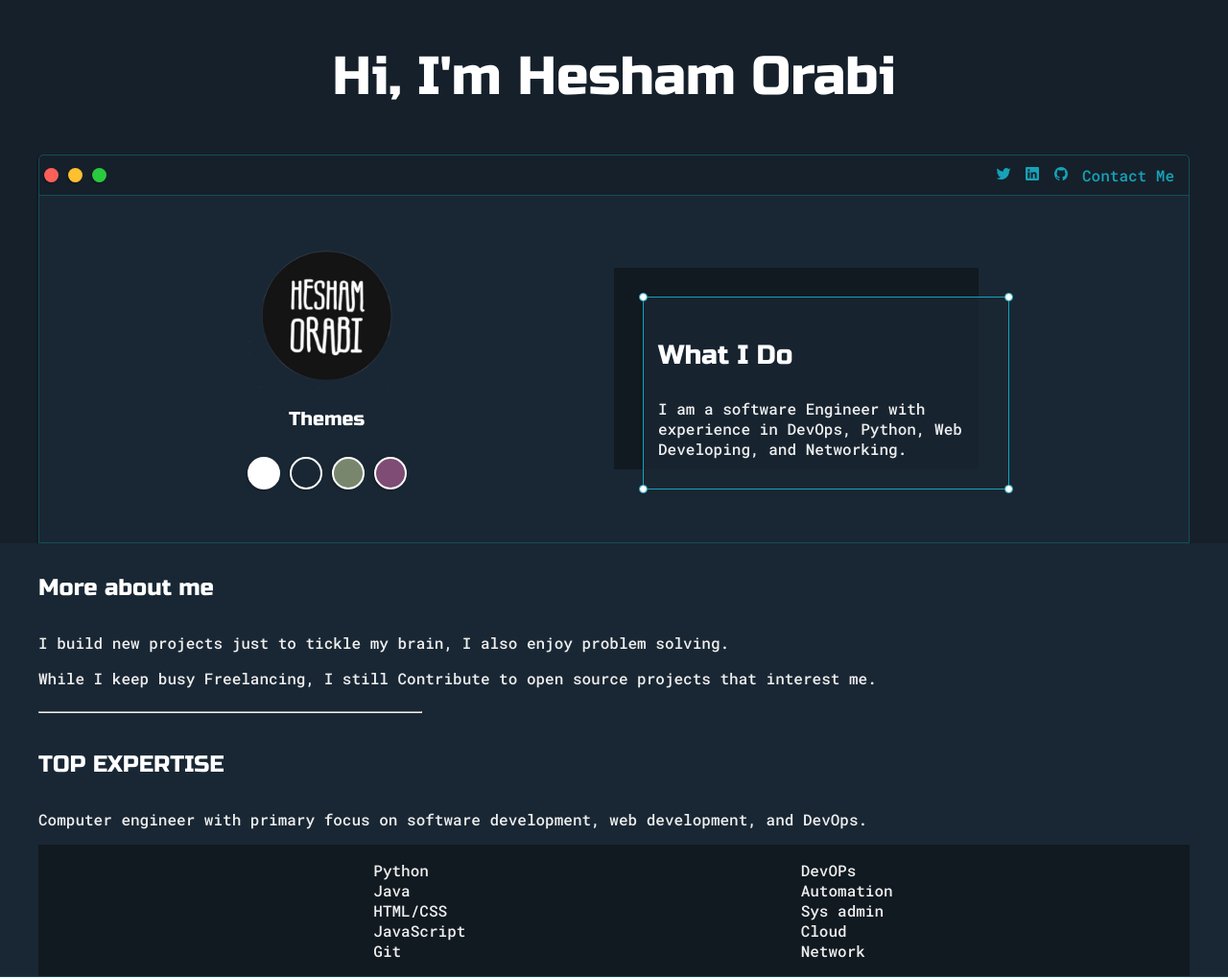
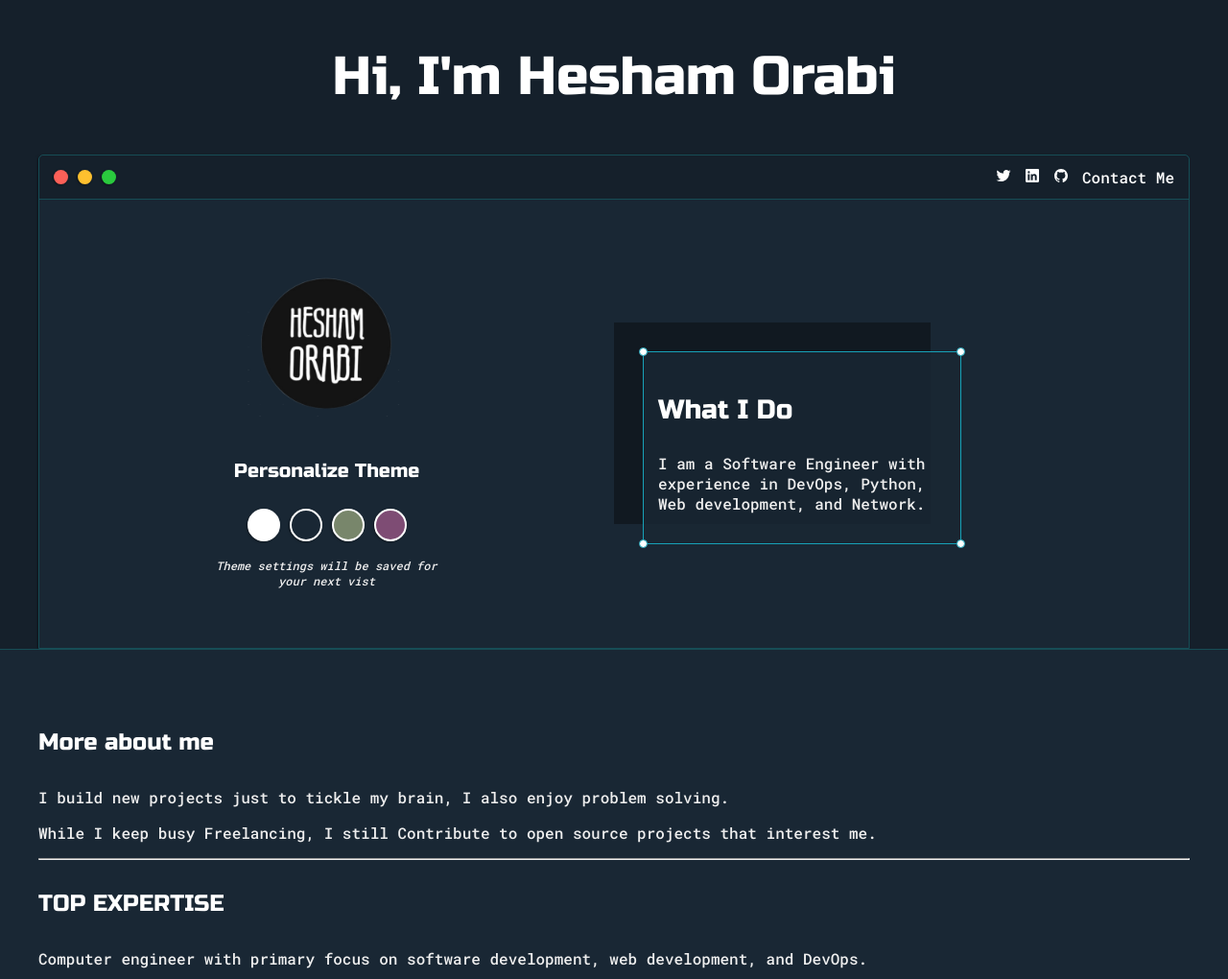
Before and after one commit to HeshamOrabi/myPortfolio, a plain HTML site: page index.html in a window 1280 px wide. Shown: the top 1020 px of the page at 96% size. Drawn offline with nearby package versions, Linux system fonts and the light colour scheme.

Commit message:
First Update

```diff
--- a/default.css
+++ b/default.css
@@ -1,219 +1,259 @@
-:root{
+:root {
 	--mainColor: #15202B;
 	--secondaryColor: #192734;
 
 	--borderColor: #164D56;
 
-    --maintext: #fff;
+	--mainText: #fff;
 	--secondaryText: #eeeeee;
 
-    --themeDotBorde: #FFF;
+	--themeDotBorder: #FFF;
 
 	--previewBg: rgb(25, 39, 52, 0.8);
-    --shadoww: #111921;
+	--previewShadow: #111921;
 }
 
-html, body{
+
+html,
+body {
 	padding: 0;
 	margin: 0;
+	scroll-behavior: smooth;
 }
 
-body *{
+body * {
 	transition: 0.3s;
 }
 
-h1, h2, h3, h4, h5, h6, strong{
+
+h1,
+h2,
+h3,
+h4,
+h5,
+h6,
+strong {
+	color: var(--mainText);
 	font-family: 'Russo One', sans-serif;
-    color: var(--maintext);
 	font-weight: 500;
 }
 
-p, li, span, label, input, textarea{
+p,
+li,
+span,
+label,
+input,
+textarea {
 	color: var(--secondaryText);
 	font-family: 'Roboto Mono', monospace;
 }
 
-a{
+a {
 	text-decoration: none;
 	color: #17a2b8;
 }
 
-ul{
+ul {
 	list-style: none;
 }
 
-h1{
+h1 {
 	font-size: 56px;
 }
 
-h2{
+h2 {
 	font-size: 36px;
 }
 
-h3{
+h3 {
 	font-size: 28px;
 }
 
-h4{
+h4 {
 	font-size: 24px;
 }
 
-h5{
+h5 {
 	font-size: 20px;
 }
 
-h6{
+h6 {
 	font-size: 16px;
 }
 
-.s1{
+
+.s1 {
 	background-color: var(--mainColor);
-    border-bottom:1bx solid var(--borderColor);
+	border-bottom: 1px solid var(--borderColor);
 	overflow: auto;
 }
 
-.s2{
+.s2 {
 	background-color: var(--secondaryColor);
-    border-bottom:1px solid var(--borderColor);
+	border-bottom: 1px solid var(--borderColor);
 	overflow: auto;
 }
 
-.main-container{
+
+
+
+.main-container {
 	width: 1200px;
 	margin: 0 auto;
 }
 
-.greeting-weapper{
+
+.greeting-wrapper {
 	display: grid;
 	text-align: center;
 	align-content: center;
 	min-height: 10em;
+
 }
 
-.intro-weapper{
+.intro-wrapper {
 	background-color: var(--secondaryColor);
 	border: 1px solid var(--borderColor);
 	border-radius: 5px 5px 0 0;
 
-    -webkit-box-shadow: -1px 1px 3px -1px rgba(0,0,0,0.75);
-    -moz-box-shadow: -1px 1px 3px -1px rgba(0,0,0,0.75);
-    box-shadow: -1px 1px 3px -1px rgba(0,0,0,0.75);
+
+	-webkit-box-shadow: -1px 1px 3px -1px rgba(0, 0, 0, 0.75);
+	-moz-box-shadow: -1px 1px 3px -1px rgba(0, 0, 0, 0.75);
+	box-shadow: -1px 1px 3px -1px rgba(0, 0, 0, 0.75);
 
 	display: grid;
 	grid-template-columns: 1fr 1fr;
 	grid-template-areas:
 		'nav-wrapper nav-wrapper'
-        'left-colum right-colum'
+		'left-column right-column'
 	;
 }
 
-.dots-wapper{
-    display: flex;
-}
 
-#dot1{
-    background-color: #fc6058;
-}
-
-#dot2{
-    background-color: #fec02f;
-}
-
-#dot3{
-    background-color: #2aca3e;
-}
-
-.browser-dot{
-    background-color: black;
-    height: 15px;
-    width: 15px;
-    border-radius: 50%;
-
-    -webkit-box-shadow: -1px 1px 3px -1px rgba(0,0,0,0.75);
-    -moz-box-shadow: -1px 1px 3px -1px rgba(0,0,0,0.75);
-    box-shadow: -1px 1px 3px -1px rgba(0,0,0,0.75);
-    margin: 5px;
-}
-
-.nav-wrapper{
+.nav-wrapper {
+	border-radius: 5px 5px 0 0;
+	grid-area: nav-wrapper;
+	border-bottom: 1px solid var(--borderColor);
 	display: flex;
 	justify-content: space-between;
 	align-items: center;
-    grid-area: nav-wrapper;
-    border-radius: 5px 5px 0 0;
-    border-bottom: 1px solid var(--borderColor);
 	background-color: var(--mainColor);
 }
 
-#navigation{
+#navigation a {
+	color: var(--mainText);
+}
+
+
+#navigation {
 	margin: 0;
 	padding: 10px;
 }
 
-#navigation li{
+#navigation li {
 	display: inline-block;
 	margin-right: 5px;
 	margin-left: 5px;
 }
 
-.left-colum{
-    grid-area: left-colum;
+.dots-wrapper {
+	display: flex;
+	padding: 10px;
+}
+
+#dot-1 {
+	background-color: #FC6058;
+}
+
+#dot-2 {
+	background-color: #FEC02F;
+}
+
+#dot-3 {
+	background-color: #2ACA3E;
+}
+
+.browser-dot {
+	background-color: black;
+	height: 15px;
+	width: 15px;
+	border-radius: 50%;
+	margin: 5px;
+
+	-webkit-box-shadow: -1px 1px 3px -1px rgba(0, 0, 0, 0.75);
+	-moz-box-shadow: -1px 1px 3px -1px rgba(0, 0, 0, 0.75);
+	box-shadow: -1px 1px 3px -1px rgba(0, 0, 0, 0.75);
+
+}
+
+
+.left-column {
+	grid-area: left-column;
 	padding-top: 50px;
 	padding-bottom: 50px;
 }
 
-.left-colum h5{
-    text-align: center;
-    line-height: 0;
-}
-
-#profile-pic{
+#profile_pic {
 	display: block;
 	margin: 0 auto;
-    height: 150px;
+
+	height: 200px;
 	width: 200px;
 	object-fit: cover;
 }
 
-#theme-options-wrapper{
+
+#theme-options-wrapper {
 	display: flex;
 	justify-content: center;
 }
 
-.theme-dot{
+.theme-dot {
 	height: 30px;
 	width: 30px;
+	background-color: black;
 	border-radius: 50%;
+
 	margin: 5px;
-    border: 2px solid var(--themeDotBorde);
-    -webkit-box-shadow: -1px 1px 3px -1px rgba(0,0,0,0.75);
-    -moz-box-shadow: -1px 1px 3px -1px rgba(0,0,0,0.75);
-    box-shadow: -1px 1px 3px -1px rgba(0,0,0,0.75);
+	border: 2px solid var(--themeDotBorder);
+
+	-webkit-box-shadow: -1px 1px 3px -1px rgba(0, 0, 0, 0.75);
+	-moz-box-shadow: -1px 1px 3px -1px rgba(0, 0, 0, 0.75);
+	box-shadow: -1px 1px 3px -1px rgba(0, 0, 0, 0.75);
+
+	cursor: pointer;
 }
 
-.theme-dot:hover{
+
+.theme-dot:hover {
 	border-width: 5px;
 }
 
-#light-mode{
+
+#light-mode {
 	background-color: #fff;
 }
 
-#blue-mode{
+#blue-mode {
 	background-color: #192734;
 }
 
-#greem-mode{
-    background-color: #78866e;
+#green-mode {
+	background-color: #78866b;
 }
 
-#purple-mode{
-    background-color: #7e4c74;
+#purple-mode {
+	background-color: #7E4C74;
 }
 
+#settings-note {
+	font-size: 12px;
+	font-style: italic;
+	text-align: center;
+}
 
-.right-colum{
-    grid-area: right-colum;
+.right-column {
+	grid-area: right-column;
 	display: grid;
 	align-content: center;
 
@@ -221,23 +261,24 @@ h6{
 	padding-bottom: 50px;
 }
 
-#preview-shadow{
-    background-color: var(--shadoww);
-    width: 350px;
+
+#preview-shadow {
+	background-color: var(--previewShadow);
+	max-width: 300px;
 	height: 180px;
 	padding-left: 30px;
 	padding-top: 30px;
 }
 
-#preview{
-    width: 350px;
+#preview {
+	width: 300px;
 	border: 1.5px solid #17a2b8;
 	background-color: var(--previewBg);
 	padding: 15px;
 	position: relative;
 }
 
-.corner{
+.corner {
 	width: 7px;
 	height: 7px;
 	border-radius: 50%;
@@ -246,74 +287,77 @@ h6{
 	position: absolute;
 }
 
-#tl{
+#corner-tl {
 	top: -5px;
-    left: -5px;
+	left: -5px
 }
 
-#tr{
+#corner-tr {
 	top: -5px;
-    right: -5px;
+	right: -5px
 }
 
-#rl{
+
+#corner-br {
 	bottom: -5px;
-    left: -5px;
+	right: -5px
 }
 
-#bl{
+
+#corner-bl {
 	bottom: -5px;
-    right: -5px;
+	left: -5px
 }
 
-.about-me{
+.about-wrapper {
 	display: grid;
-    grid-template-rows: 0.5fr 0.03fr 1fr;
-    grid-area: about-me;
-    grid-template-areas:
-        'more-about'
-        'hr'
-        'top'
-    ;
+	grid-template-columns: repeat(auto-fit, minmax(320px, 1fr));
+	padding-bottom: 50px;
+	padding-top: 50px;
+	gap: 100px;
 }
 
-.more-about{
-    grid-area: more-about;
+
+#skills {
+	display: flex;
+	justify-content: space-evenly;
+	background-color: var(--previewShadow);
 }
 
-.hr-break{
-    align-items: center;
-    grid-area: hr;
-    width: 400px;
-}
-
-.top{
-    grid-area: top;
-}
-
-#skills{
-    display: flex;
-    justify-content: space-evenly;
-    background-color: var(--shadoww);
-}
 
 @media screen and (max-width: 1200px) {
-    .main-container{
+	.main-container {
 		width: 95%;
 	}
 }
 
-@media screen and (max-width: 860px) {
-
-    .intro-weapper{
+@media screen and (max-width: 800px) {
+	.intro-wrapper {
 		grid-template-columns: 1fr;
 		grid-template-areas:
 			'nav-wrapper'
-            'left-colum'
-            'right-colum'
+			'left-column'
+			'right-column'
 		;
 	}
-    .right-colum{
+
+	.right-column {
 		justify-content: center;
 	}
+
 }
+
+@media screen and (max-width: 400px) {
+	#preview-shadow {
+		max-width: 280px;
+		height: 180px;
+		padding-left: 10px;
+		padding-top: 10px;
+	}
+
+	#preview {
+		width: 280px;
+
+	}
+
+}
--- a/green.css
+++ b/green.css
@@ -1,14 +1,14 @@
-:root{
-    --mainColor: #606B56;
-    --secondaryColor: #515a48;
+:root {
+	--mainColor: #606B56;
+	--secondaryColor: #515a48;
 
-    --borderColor: #161914;
+	--borderColor: #161914;
 
-    --maintext: #fff;
-    --secondaryText: #eeeeee;
+	--mainText: #fff;
+	--secondaryText: #eeeeee;
 
-    --themeDotBorde: #FFF;
+	--themeDotBorder: #FFF;
 
-    --previewBg: rgb(81, 90, 72, 0.8);
-    --shadoww: #2a2f25;
+	--previewBg: rgb(81, 90, 72, 0.8);
+	--previewShadow: #2a2f25;
 }
--- a/index.html
+++ b/index.html
@@ -1,5 +1,6 @@
 <!DOCTYPE html>
 <html lang="en">
+
 <head>
     <meta charset="UTF-8">
     <meta http-equiv="X-UA-Compatible" content="IE=edge">
@@ -12,33 +13,40 @@
     <link rel="stylesheet" href="default.css">
     <link id="theme-style" rel="stylesheet" href="">
 </head>
+
 <body>
 
     <section class="s1">
         <div class="main-container">
-            <div class="greeting-weapper">
+            <div class="greeting-wrapper">
                 <h1>Hi, I'm Hesham Orabi</h1>
             </div>
 
-            <div class="intro-weapper">
+
+            <div class="intro-wrapper">
                 <div class="nav-wrapper">
-                    <div class="dots-wapper">
-                        <div class="browser-dot" id="dot1"></div>
-                        <div class="browser-dot" id="dot2"></div>
-                        <div class="browser-dot" id="dot3"></div>
+                    <a href="index.html">
+                        <div class="dots-wrapper">
+                            <div id="dot-1" class="browser-dot"></div>
+                            <div id="dot-2" class="browser-dot"></div>
+                            <div id="dot-3" class="browser-dot"></div>
                         </div>
+                    </a>
 
                     <ul id="navigation">
                         <li>
-                            <a id="social-tw" href="https://twitter.com/intent/user?screen_name=officialOrabi" target="_blank"><ion-icon name="logo-twitter"></ion-icon></a>
+                            <a id="social-tw" href="https://twitter.com/intent/user?screen_name=officialOrabi"
+                                target="_blank"><ion-icon name="logo-twitter"></ion-icon></a>
                         </li>
 
                         <li>
-                            <a id="social-li" href="https://www.linkedin.com/in/orabiofficial/" target="_blank"><ion-icon name="logo-linkedin"></ion-icon></a>
+                            <a id="social-li" href="https://www.linkedin.com/in/orabiofficial/"
+                                target="_blank"><ion-icon name="logo-linkedin"></ion-icon></a>
                         </li>
 
                         <li>
-                            <a id="social-gh" href="https://github.com/HeshamOrabi" target="_blank"><ion-icon name="logo-github"></ion-icon></a>
+                            <a id="social-gh" href="https://github.com/HeshamOrabi" target="_blank"><ion-icon
+                                    name="logo-github"></ion-icon></a>
                         </li>
 
                         <li>
@@ -47,27 +55,28 @@
                     </ul>
                 </div>
 
-                <div class="left-colum">
-                    <img id="profile-pic" src="images/logo.png" alt="">
-                    <h5>Themes</h5>
-
+                <div class="left-column">
+                    <img id="profile_pic" src="images/logo.png" alt="LOGO">
+                    <h5 style="text-align: center;line-height: 0;">Personalize Theme</h5>
                     <div id="theme-options-wrapper">
                         <div data-mode="light" id="light-mode" class="theme-dot"></div>
                         <div data-mode="blue" id="blue-mode" class="theme-dot"></div>
-                        <div data-mode="green" id="greem-mode" class="theme-dot"></div>
+                        <div data-mode="green" id="green-mode" class="theme-dot"></div>
                         <div data-mode="purple" id="purple-mode" class="theme-dot"></div>
                     </div>
+                    <p id="settings-note">Theme settings will be saved for<br>your next vist</p>
                 </div>
 
-                <div class="right-colum">
+                <div class="right-column">
                     <div id="preview-shadow">
                         <div id="preview">
-                            <div id="tl" class="corner"></div>
-                            <div id="tr" class="corner"></div>
+                            <div id="corner-tl" class="corner"></div>
+                            <div id="corner-tr" class="corner"></div>
                             <h3>What I Do</h3>
-                            <p>I am a software Engineer with experience in DevOps, Python, Web Developing, and Networking.</p>
-                            <div id="bl" class="corner"></div>
-                            <div id="rl" class="corner"></div>
+                            <p>I am a Software Engineer with experience in DevOps, Python, Web development, and Network.
+                            </p>
+                            <div id="corner-br" class="corner"></div>
+                            <div id="corner-bl" class="corner"></div>
                         </div>
                     </div>
                 </div>
@@ -77,19 +86,15 @@
 
     <section class="s2">
         <div class="main-container">
-           <div class="about-weapper">
+            <div class="about-wrapper">
                 <div class="about-me">
-                    <div class="more-about">
+
                     <h4>More about me</h4>
                     <p>I build new projects just to tickle my brain, I also enjoy problem solving.</p>
                     <p>While I keep busy Freelancing, I still Contribute to open source projects that interest me.</p>
-                    </div>
 
-                    <div class="hr-break">
                     <hr>
-                    </div>
 
-                    <div class="top">
                     <h4>TOP EXPERTISE</h4>
                     <p>Computer engineer with primary focus on software development, web development, and DevOps.</p>
                     <div id="skills">
@@ -112,11 +117,11 @@
                 </div>
             </div>
         </div>
-        </div>
     </section>
 
     <script src="script.js"></script>
     <script type="module" src="https://unpkg.com/ionicons@5.5.2/dist/ionicons/ionicons.esm.js"></script>
     <script nomodule src="https://unpkg.com/ionicons@5.5.2/dist/ionicons/ionicons.js"></script>
 </body>
+
 </html>
--- a/purple.css
+++ b/purple.css
@@ -1,14 +1,14 @@
-:root{
-    --mainColor: #46344E;
-    --secondaryColor: #382a3f;
+:root {
+	--mainColor: #46344E;
+	--secondaryColor: #382a3f;
 
-    --borderColor: #1d1520;
+	--borderColor: #1d1520;
 
-    --maintext: #fff;
-    --secondaryText: #eeeeee;
+	--mainText: #fff;
+	--secondaryText: #eeeeee;
 
-    --themeDotBorde: #FFF;
+	--themeDotBorder: #FFF;
 
-    --previewBg: rgb(29, 21, 32, 0.8);
-    --shadoww: #2b202f;
+	--previewBg: rgb(29, 21, 32, 0.8);
+	--previewShadow: #2b202f;
 }
--- a/white.css
+++ b/white.css
@@ -1,14 +1,14 @@
-:root{
-    --mainColor: #eaeaea;
-    --secondaryColor: #fff;
+:root {
+	--mainColor: #eaeaea;
+	--secondaryColor: #fff;
 
-    --borderColor: #c1c1c1;
+	--borderColor: #c1c1c1;
 
-    --maintext: black;
-    --secondaryText: #4b5156;
+	--mainText: black;
+	--secondaryText: #4b5156;
 
-    --themeDotBorde: #24292e;
+	--themeDotBorder: #24292e;
 
-    --previewBg: rgp(251, 249, 243, 0.8);
-    --shadoww: #f0ead6;
+	--previewBg: rgb(251, 249, 243, 0.8);
+	--previewShadow: #f0ead6;
 }
```
Also changed, not shown: script.js (+14 -14 lines), 1 other file. Lines whose indentation alone changed are shown as unchanged.
